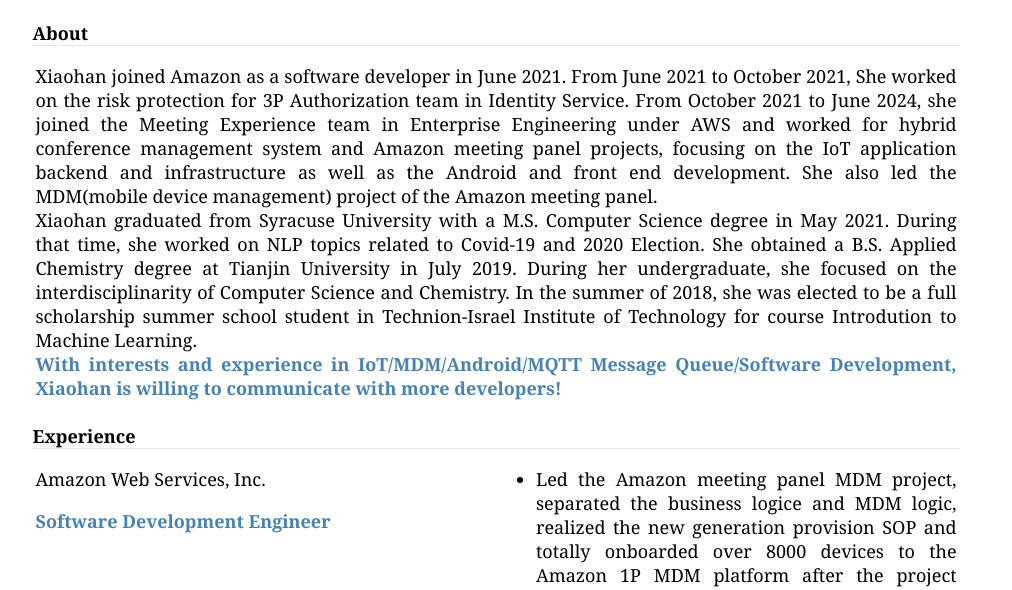
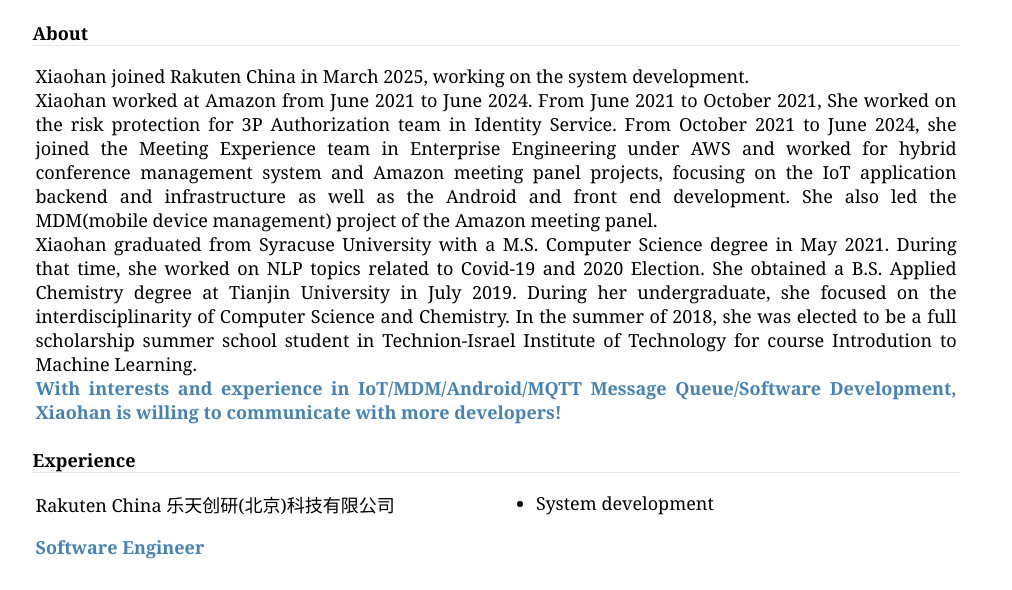
Before and after one commit to xliu-git/xliu-git.github.io, a plain HTML site: page index.html in a window 1280 px wide. Shown: the part 342-932 px from the top of the page, without its empty margins (144-1156 px from the left). Drawn offline with Linux system fonts and the light colour scheme.

Commit message:
updated the about

```diff
--- a/index.html
+++ b/index.html
@@ -24,7 +24,6 @@
     <div id="introduction">
       <div id="words">
         <h2>Xiaohan Liu</h2>
-        <!-- TODO Change the occupation after the new job -->
         <h4>Software Engineer @ Rakuten China</h4>
         <!-- TODO update the org and team after onboarding  -->
         <!-- <p>
@@ -53,7 +52,8 @@
       <h4 id="title">About</h4>
       <div>
         <p>
-          Xiaohan joined Amazon as a software developer in June 2021. From June 2021 to October 2021, She worked on the risk
+          Xiaohan joined Rakuten China in March 2025, working on the system development.<br>
+          Xiaohan worked at Amazon from June 2021 to June 2024. From June 2021 to October 2021, She worked on the risk
           protection for 3P Authorization team in Identity Service. From October 2021 to June 2024, she joined the Meeting Experience team in Enterprise
           Engineering under AWS and worked for hybrid conference management system and Amazon meeting panel
           projects, focusing on the IoT application backend and infrastructure as well as the Android and front end development.
@@ -73,6 +73,24 @@
 
     <div class="elaboration" id="Experience">
       <h4 id="title">Experience</h4>
+
+      <div id="ExperienceInfo">
+        <div id="company">
+          <p id="companyName">
+            Rakuten China 乐天创研(北京)科技有限公司
+          </p>
+          <p id="ExperienceRole">
+            <strong>Software Engineer</strong>
+          </p>
+        </div>
+        <div id="ExperienceDes">
+          <ul>
+            <li>
+              System development
+            </li>
+          </ul>
+        </div>
+      </div>
 
       <div id="ExperienceInfo">
         <div id="company">
```
